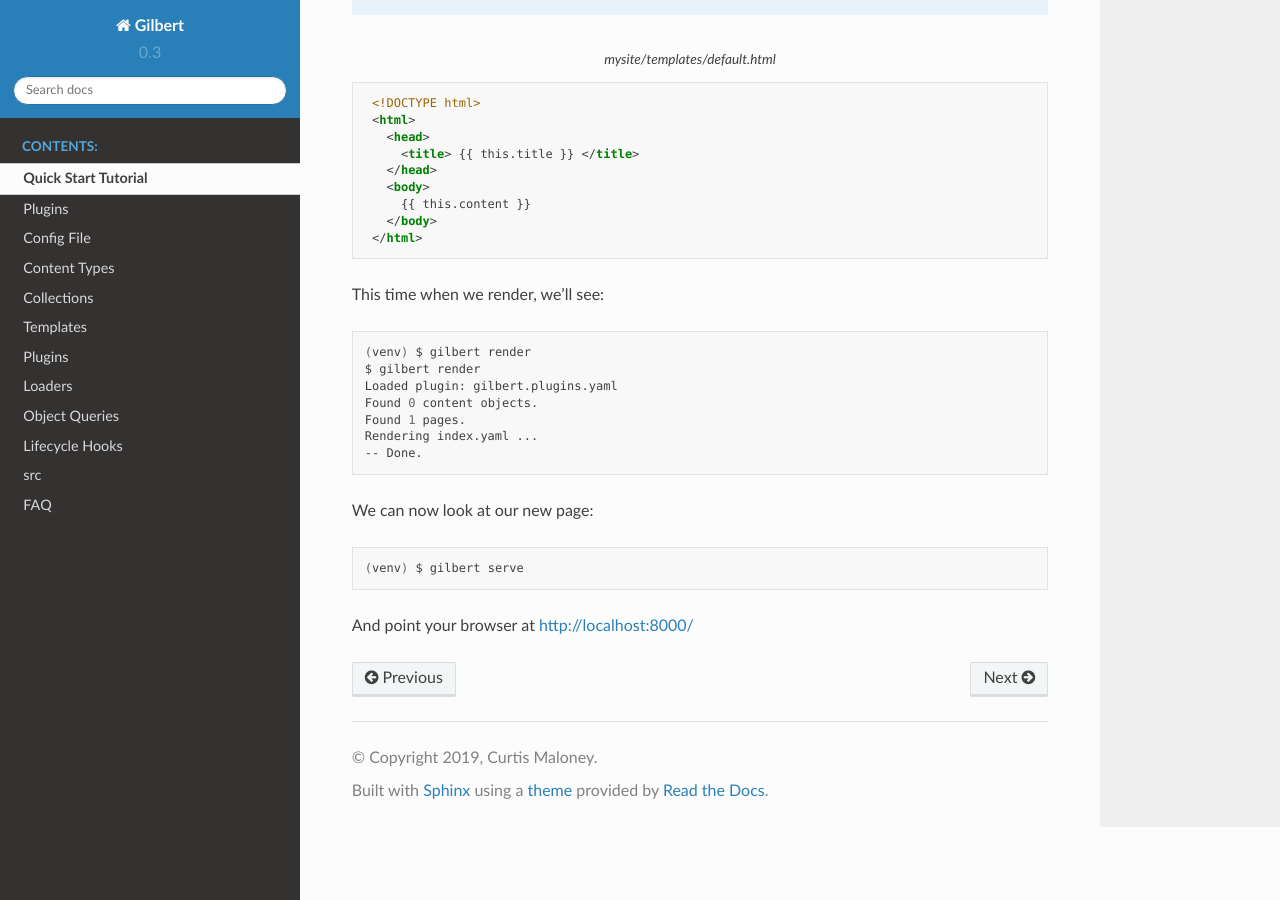
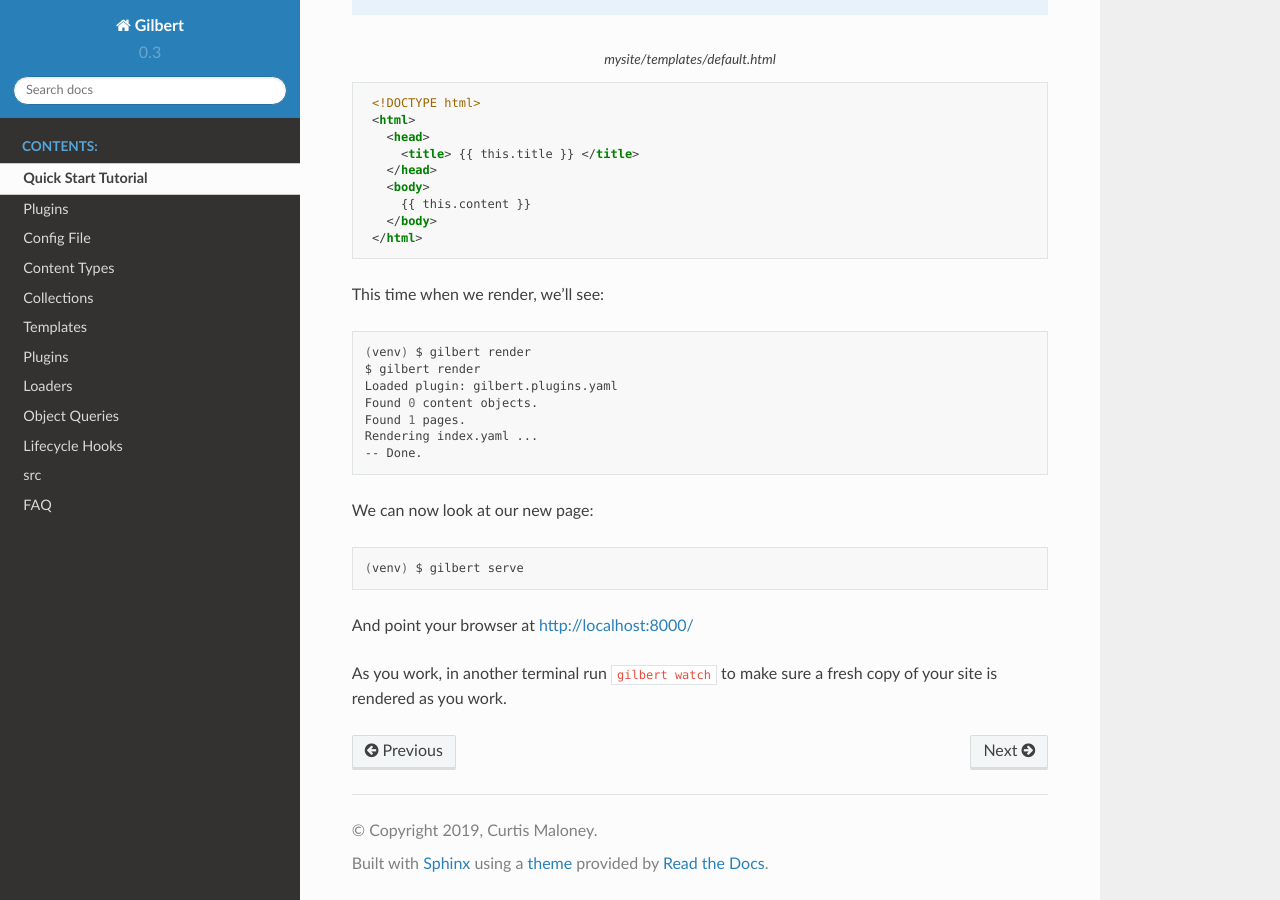
Before and after one commit to funkybob/gilbert, a Sphinx documentation site: the page built from docs/tutorials/quick_start.rst, in a window 1280 px wide and 900 px high, scrolled down 2205 px. Built offline with Sphinx 7.4.7 and the Read the Docs theme 2.0.0, drawn with Linux system fonts in a browser that asks for light colours.

Commit message:
Doc improvement for new users (#34)
* Usability improvement

This addition helps users use the gilbert tools to work on the site, updating and serving static output as needed.

```diff
--- a/docs/tutorials/quick_start.rst
+++ b/docs/tutorials/quick_start.rst
@@ -136,5 +136,7 @@ We can now look at our new page:
 
 And point your browser at http://localhost:8000/
 
+As you work, in another terminal run ``gilbert watch`` to make sure a fresh copy
+of your site is rendered as you work.
 
 .. _stencil: https://stencil-templates.readthedocs.io/en/latest/
```
